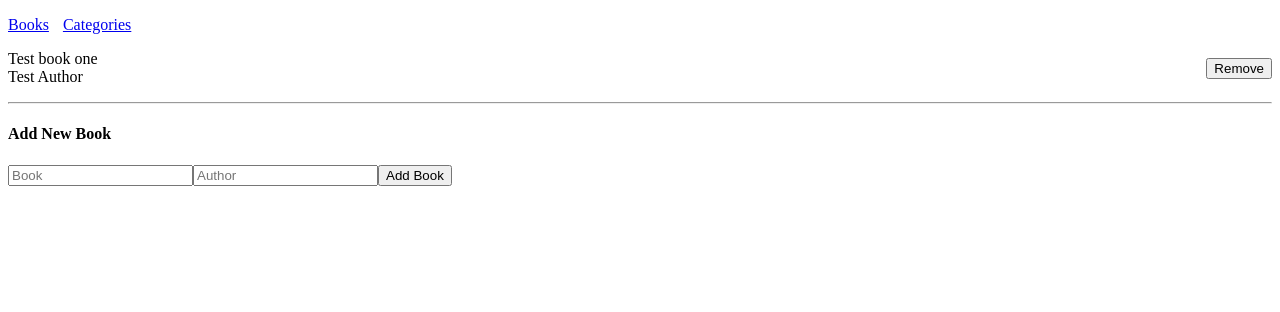
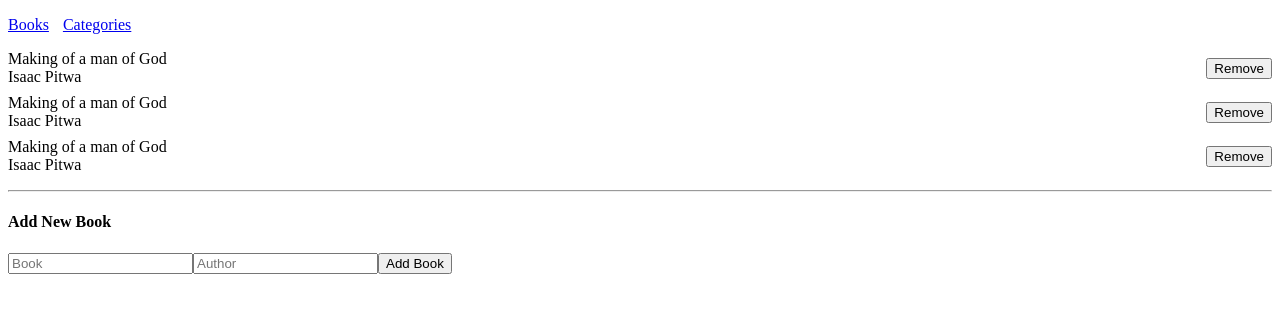
Before and after one commit to isaacpitwa/booklist, a React (Create React App) app: page / in a window 1280 px wide. Shown: the top 312 px of the page. Built offline with nearby package versions, Linux system fonts and the light colour scheme.

Commit message:
Setup Books using UseSelector

```diff
--- a/package.json
+++ b/package.json
@@ -46,7 +46,6 @@
       "last 1 safari version"
     ]
   },
-  "homepage": "https://isaacpitwa.github.io/booklist/",
   "devDependencies": {
     "eslint-config-react-app": "^7.0.1",
     "stylelint-config-standard": "^25.0.0"
--- a/src/components/AddBook.js
+++ b/src/components/AddBook.js
@@ -1,4 +1,3 @@
-/* eslint-disable react/jsx-no-constructed-context-values */
 import React, { useState } from 'react';
 
 function AddBook() {
--- a/src/components/BooksList.js
+++ b/src/components/BooksList.js
@@ -1,25 +1,9 @@
 import React from 'react';
-import PropTypes from 'prop-types';
+import { useSelector } from 'react-redux';
 import Book from './Book';
 
-function BooksList(props) {
-  const {
-    books,
-  } = props;
-
-  BooksList.propTypes = {
-    books: PropTypes.arrayOf(
-      PropTypes.objectOf(
-        { id: PropTypes.string, title: PropTypes.string, author: PropTypes.string },
-      ),
-    ),
-
-  };
-
-  BooksList.defaultProps = {
-    books: [],
-  };
-
+function BooksList() {
+  const books = useSelector((state) => state.books);
   return (
     <ul>
       {books.map((book) => (
--- a/src/components/book.module.css
+++ b/src/components/book.module.css
@@ -2,4 +2,5 @@
   display: flex;
   justify-content: space-between;
   align-items: center;
+  margin: 8px 0;
 }
--- a/src/index.js
+++ b/src/index.js
@@ -2,7 +2,7 @@ import React from 'react';
 import ReactDOM from 'react-dom/client';
 import { Provider } from 'react-redux';
 import { BrowserRouter as Router } from 'react-router-dom';
-import AppContainer from './AppContainer';
+import App from './App';
 import store from './redux/configureStore';
 
 const root = ReactDOM.createRoot(document.getElementById('root'));
@@ -10,7 +10,7 @@ root.render(
   <React.StrictMode>
     <Router>
       <Provider store={store}>
-        <AppContainer />
+        <App />
       </Provider>
     </Router>
   </React.StrictMode>,
--- a/src/redux/books/books.js
+++ b/src/redux/books/books.js
@@ -15,11 +15,24 @@ export function removeBook(book) {
   };
 }
 
-export default function reducer(state = [{
-  id: '1',
-  title: 'Test book one',
-  author: 'Test Author',
-}], action = {}) {
+export default function reducer(state = [
+  {
+    id: '1',
+    title: 'Making of  a man of God',
+    author: 'Isaac Pitwa',
+  },
+  {
+    id: '2',
+    title: 'Making of  a man of God',
+    author: 'Isaac Pitwa',
+  },
+  {
+    id: '3',
+    title: 'Making of  a man of God',
+    author: 'Isaac Pitwa',
+  },
+
+], action = {}) {
   switch (action.type) {
     case ADD_NEW_BOOK:
       return [
```
